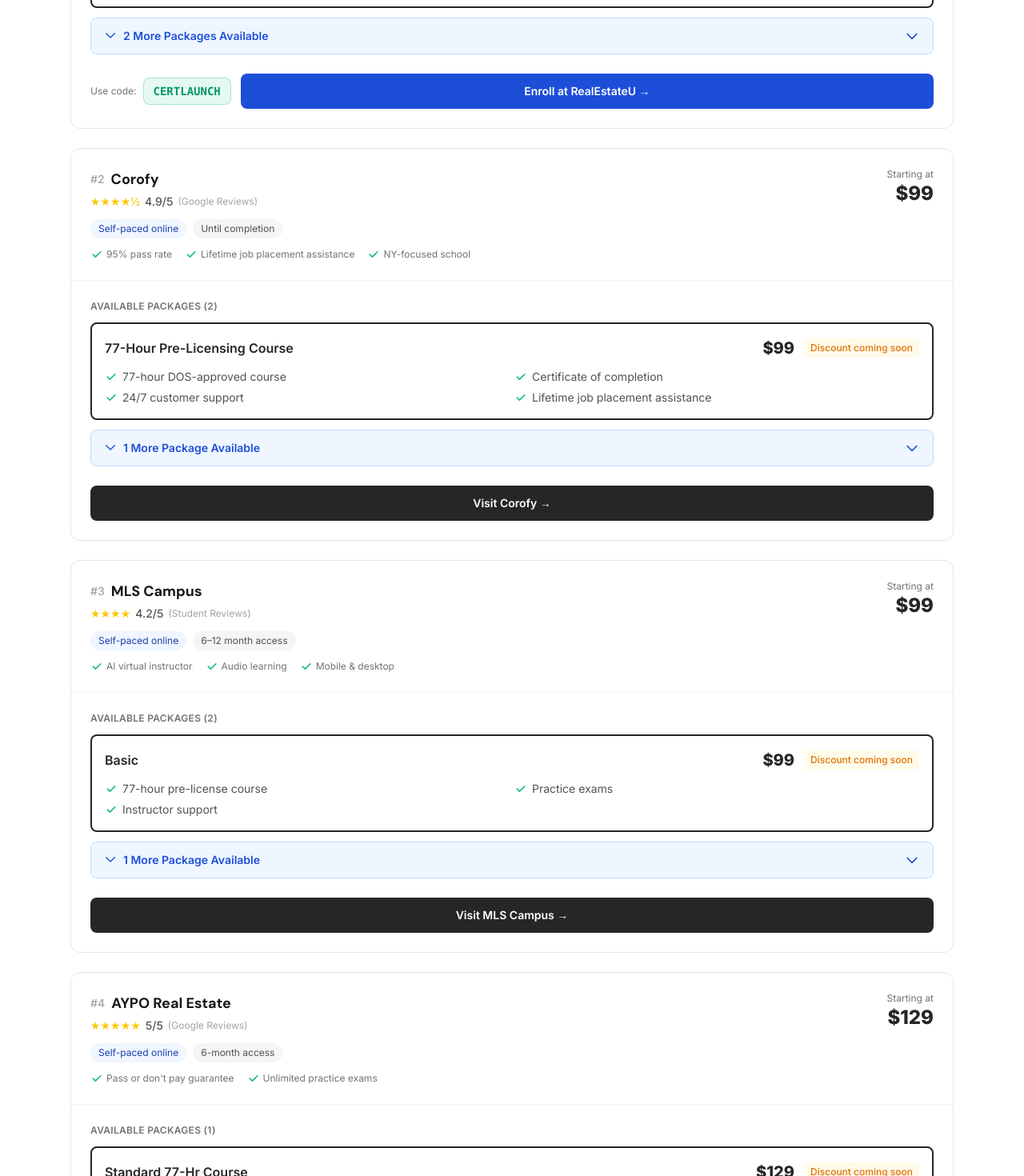
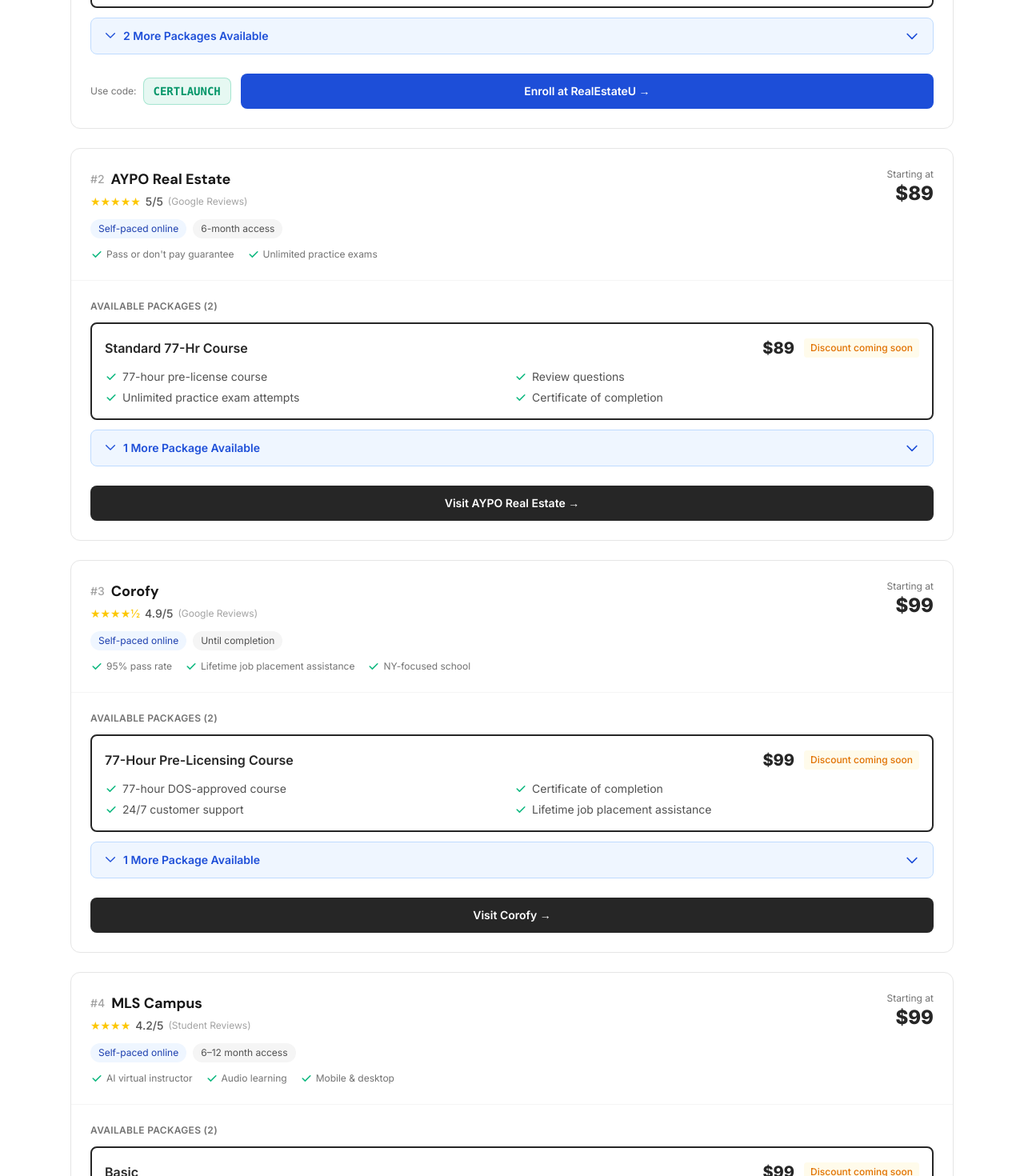
Before and after one commit to andrewanic/CertLaunch, a Next.js app: page /careers/real-estate/new-york in a window 1280 px wide. Shown: the part 1330-2800 px from the top of the page at 80% size. Built offline with nearby package versions, Linux system fonts and the light colour scheme.

Commit message:
Fix AYPO (/) and VanEd (//) prices

```diff
--- a/src/app/careers/real-estate/new-york/SchoolComparison.tsx
+++ b/src/app/careers/real-estate/new-york/SchoolComparison.tsx
@@ -71,7 +71,8 @@
     discountCode: null,
     discountPct: null,
     packages: [
-      { name: 'Standard 77-Hr Course', price: 129, discountPrice: null, includes: ['77-hour pre-license course', 'Review questions', 'Unlimited practice exam attempts', 'Certificate of completion'] },
+      { name: 'Standard 77-Hr Course', price: 89, discountPrice: null, includes: ['77-hour pre-license course', 'Review questions', 'Unlimited practice exam attempts', 'Certificate of completion'] },
+      { name: 'Deluxe Package', price: 149, discountPrice: null, includes: ['Everything in Standard', 'Exam prep tool (national & state)', 'Downloadable PDF content', 'Glossary PDF'] },
     ],
   },
   {
@@ -104,8 +105,9 @@
     discountCode: null,
     discountPct: null,
     packages: [
-      { name: 'Basic', price: 199, discountPrice: null, includes: ['77-hour NY pre-license course', 'Certificate of completion'] },
-      { name: 'Premium', price: 299, discountPrice: null, includes: ['Everything in Basic', 'Exam prep course', 'Practice tests'] },
+      { name: 'Standard Package', price: 269, discountPrice: null, includes: ['77-hour NY pre-license course', 'Real estate math course', 'Live customer service support'] },
+      { name: 'Plus Package', price: 315, discountPrice: null, includes: ['Everything in Standard', 'New York exam prep materials'] },
+      { name: 'Premium Package', price: 319, discountPrice: null, includes: ['Everything in Plus', 'Modern RE Practice e-book', 'Extended access'] },
     ],
   },
   {
```
